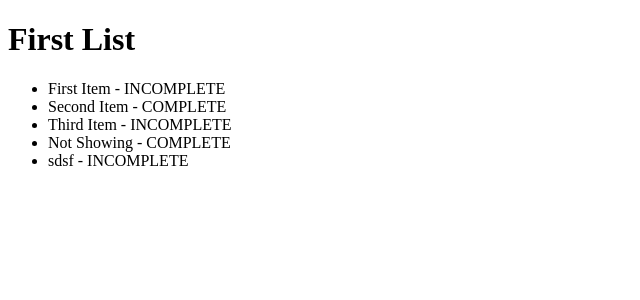
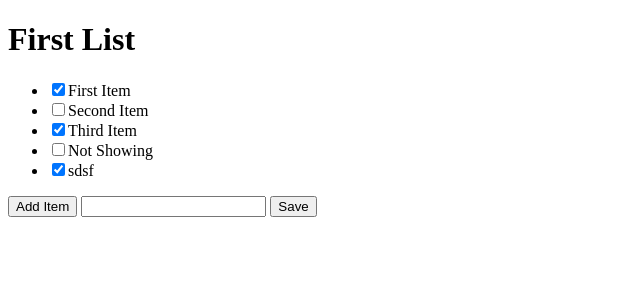
Before and after one commit to KevinGouo/DjangoDalkia, a Django app: page /2 in a window 1280 px wide. Shown: the top 300 px of the page, without its empty margins (0-640 px from the left). Run offline with Django 3.2, Linux system fonts and the light colour scheme; data comes from the database, SQL or seed files in the repository; both versions use the stored data as it was after the commit.

Commit message:
We did some modifications in order to correct some mistakes on the simple forms, we just finished the custom forms. Now in our forms we can save and add new items, when we click on a button after filling the empty cases we can be redirected on another http adress

```diff
--- a/mysite/main/admin.py
+++ b/mysite/main/admin.py
@@ -1,5 +1,5 @@
 from django.contrib import admin
-from .models import Item,ToDoList
+from .models import Item, ToDoList
 
 admin.site.register(ToDoList)
 admin.site.register(Item)
--- a/mysite/main/templates/main/list.html
+++ b/mysite/main/templates/main/list.html
@@ -1,19 +1,21 @@
-{% extends 'main/base.html' %}
-{% block title %}
-View List
-{% endblock %}
+{% extends "main/base.html" %}
+{% block title %}View List{% endblock %}
 
 {% block content %}
 <h1>{{ls.name}}</h1>
+<form method="post" action="#">
+    {% csrf_token %}
     <ul>
         {% for item in ls.item_set.all %}
-    {% if item.complete == False %}
-    <li>{{item.text}} - COMPLETE</li>
+        {% if item.complete == True %}
+        <li><input type="checkbox" , value="clicked" , name="c{{item.id}}" checked>{{item.text}}</li>
         {% else %}
-    <li>{{item.text}} - INCOMPLETE</li>
+        <li><input type="checkbox" , value="clicked" , name="c{{item.id}}">{{item.text}}</li>
         {% endif %}
         {% endfor %}
-
     </ul>
-
+    <button type="submit" , name="newItem" , value="newItem">Add Item</button>
+    <input type="text" , name="new">
+    <button type="submit" , name="save" , value="save">Save</button>
+</form>
 {% endblock %}
--- a/mysite/main/urls.py
+++ b/mysite/main/urls.py
@@ -2,7 +2,8 @@ from django.urls import path
 from . import views
 
 urlpatterns = [
-    path("<int:id>", views.index, name="index"),  # or int:id
     path("", views.home, name="home"),
-    path("create/", views.create, name="create")
+    path("home/", views.home, name="home"),
+    path("create/", views.create, name="index"),
+    path("<int:id>", views.index, name="index"),
 ]
--- a/mysite/main/views.py
+++ b/mysite/main/views.py
@@ -7,8 +7,27 @@ from .forms import CreateNewList
 # Create your views here.
 
 
-def index(response, id):  # possible with id
+def index(response, id):
     ls = ToDoList.objects.get(id=id)
+
+    if response.method == "POST":
+        if response.POST.get("save"):
+            for item in ls.item_set.all():
+                if response.POST.get("c" + str(item.id)) == "clicked":
+                    item.complete = True
+                else:
+                    item.complete = False
+
+                item.save()
+
+        elif response.POST.get("newItem"):
+            txt = response.POST.get("new")
+
+            if len(txt) > 2:
+                ls.item_set.create(text=txt, complete=False)
+            else:
+                print("invalid")
+
     return render(response, "main/list.html", {"ls": ls})
 
 
@@ -17,15 +36,15 @@ def home(response):
 
 
 def create(response):
-    if response.method == "post":
-        form = CreateNewList(response.post)
+    if response.method == "POST":
+        form = CreateNewList(response.POST)
 
         if form.is_valid():
             n = form.cleaned_data["name"]
             t = ToDoList(name=n)
             t.save()
 
-        return HttpResponseRedirect("/%i" %t.id)
+        return HttpResponseRedirect("/%i" % t.id)
 
     else:
         form = CreateNewList()
```
Also changed, not shown: mysite/main/templates/main/create.html (+9 -5 lines), mysite/db.sqlite3. Lines whose indentation alone changed are shown as unchanged.
